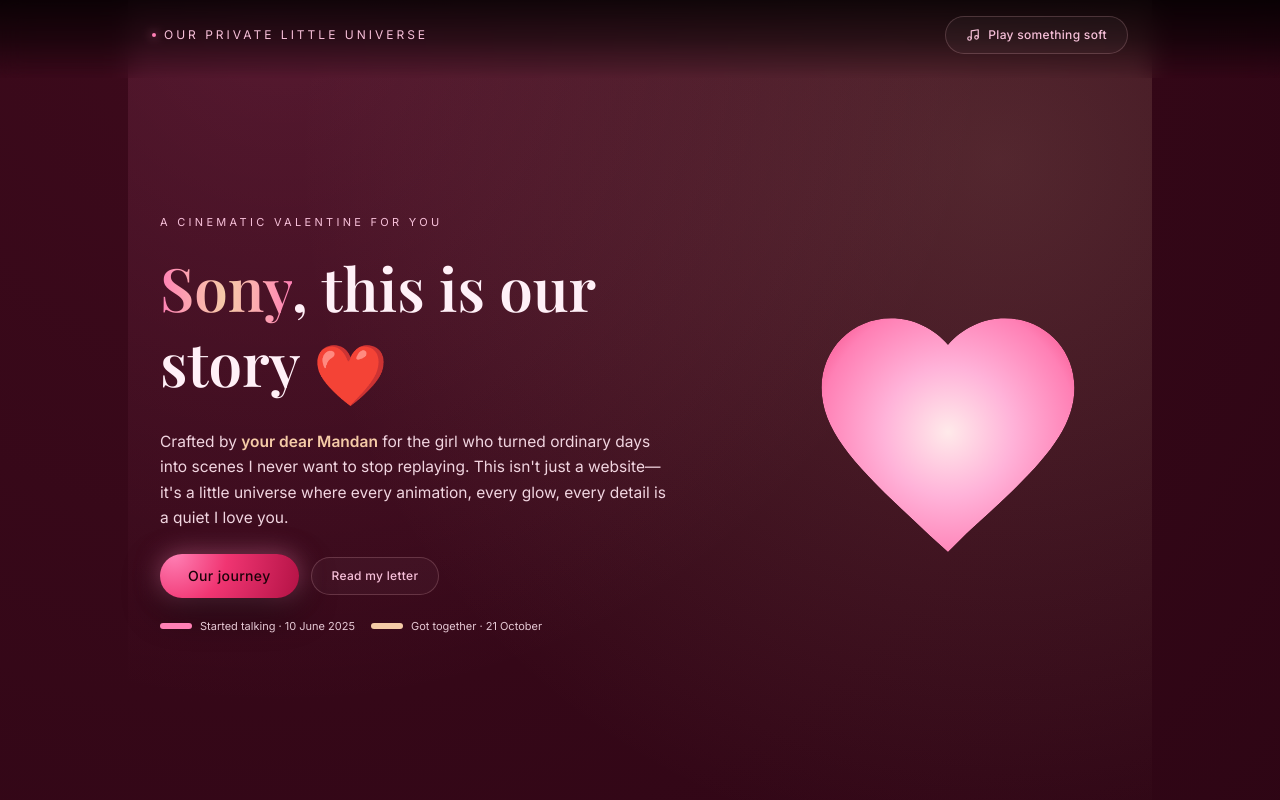
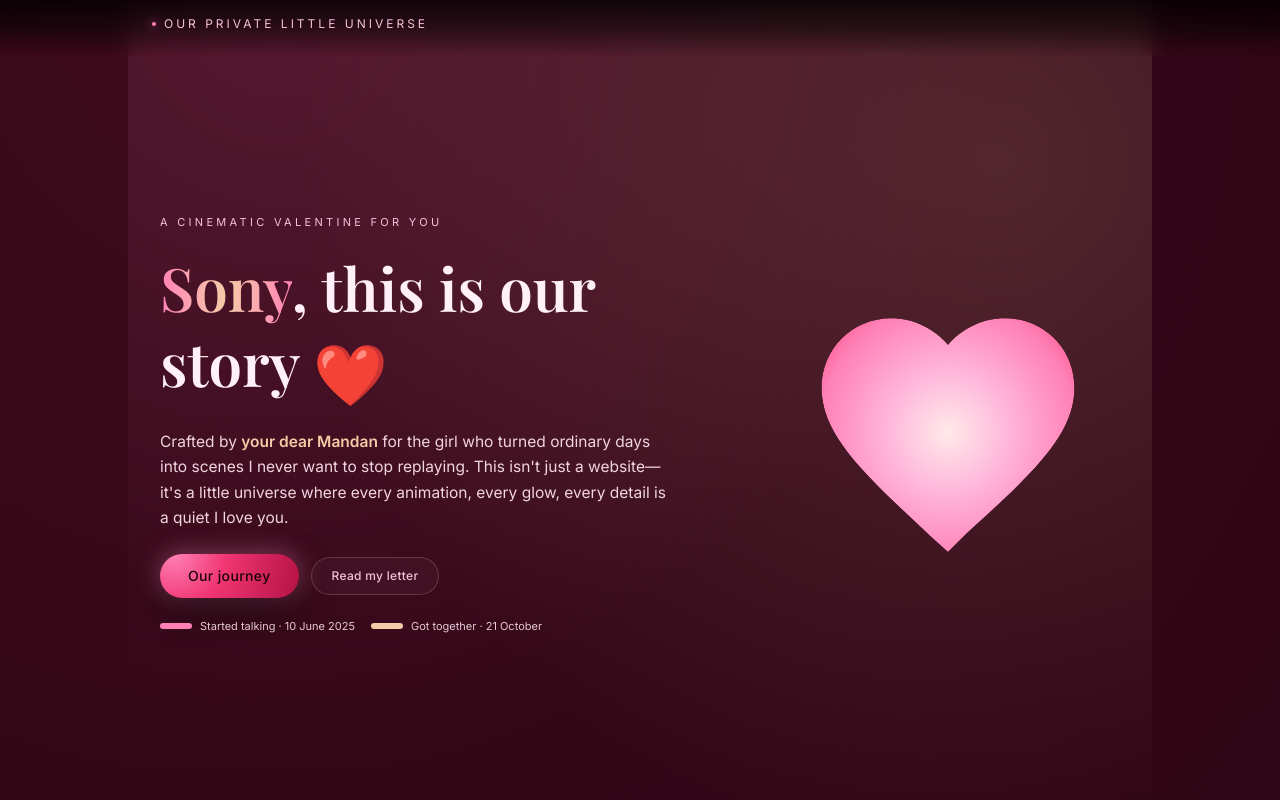
Before and after one commit to vishakhc41/Valentines, a Next.js app in the folder valentine-site/: page / in a window 1280 px wide. Shown: the top 800 px of the page. Built offline with nearby package versions, Linux system fonts and the light colour scheme.

Commit message:
Remove play something soft button from top navigation

```diff
--- a/valentine-site/app/page.tsx
+++ b/valentine-site/app/page.tsx
@@ -1,7 +1,6 @@
 "use client";
 
 import { motion } from "framer-motion";
-import { Music, Music2 } from "lucide-react";
 import { useEffect, useRef, useState, useCallback } from "react";
 import { HeartParticles } from "./components/HeartParticles";
 import { Preloader } from "./components/Preloader";
@@ -106,29 +105,13 @@ export default function Home() {
       />
 
       <main className="relative z-10 min-h-screen valentine-gradient">
-        {/* Top chrome: subtle nav + music toggle */}
+        {/* Top chrome: subtle nav */}
         <div className="pointer-events-none fixed inset-x-0 top-0 z-20 flex justify-center bg-gradient-to-b from-black/80 via-black/50 to-transparent pb-6 pt-4 backdrop-blur-md">
           <div className="pointer-events-auto flex w-full max-w-5xl items-center justify-between px-4 sm:px-6">
             <div className="flex items-center gap-2 text-xs uppercase tracking-[0.25em] text-[#f7c0d9]">
               <span className="h-1 w-1 rounded-full bg-[#ff80b5] shadow-[0_0_10px_rgba(255,128,181,0.9)]" />
               <span>Our private little universe</span>
             </div>
-            <button
-              onClick={() => setMusicOn((v) => !v)}
-              className="btn-ghost flex items-center gap-2 text-[11px]"
-            >
-              {musicOn ? (
-                <>
-                  <Music2 className="h-3.5 w-3.5" />
-                  <span>Pause our soundtrack</span>
-                </>
-              ) : (
-                <>
-                  <Music className="h-3.5 w-3.5" />
-                  <span>Play something soft</span>
-                </>
-              )}
-            </button>
           </div>
         </div>
 
```
